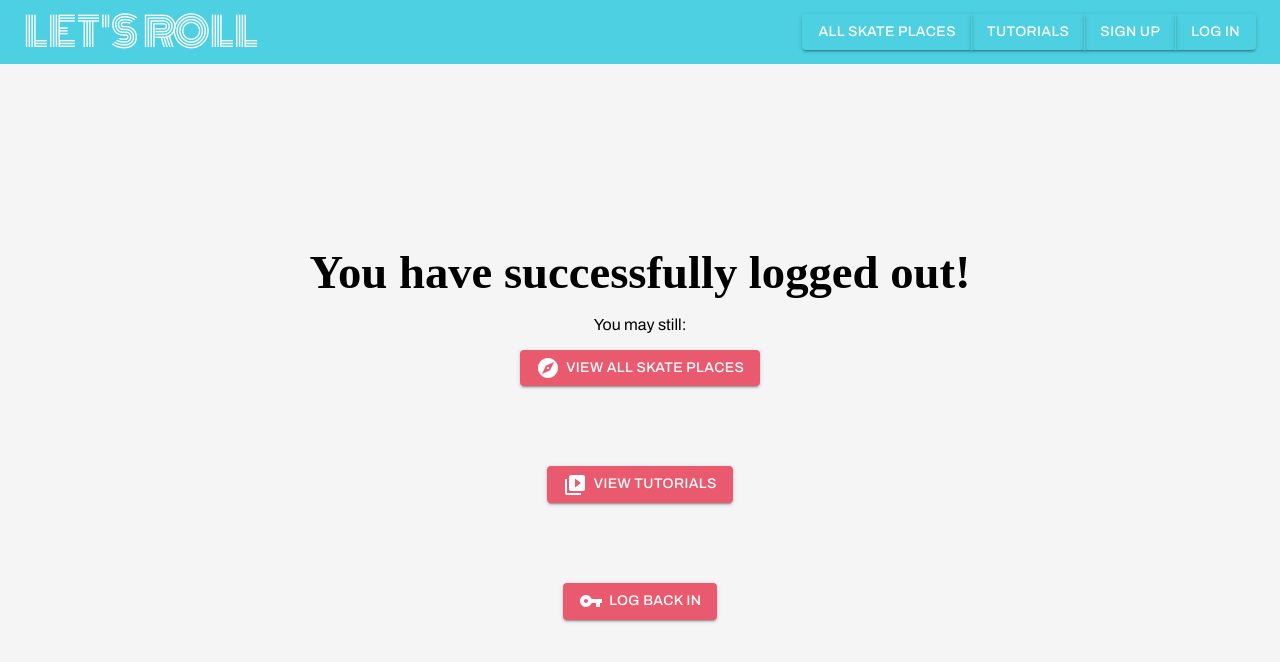
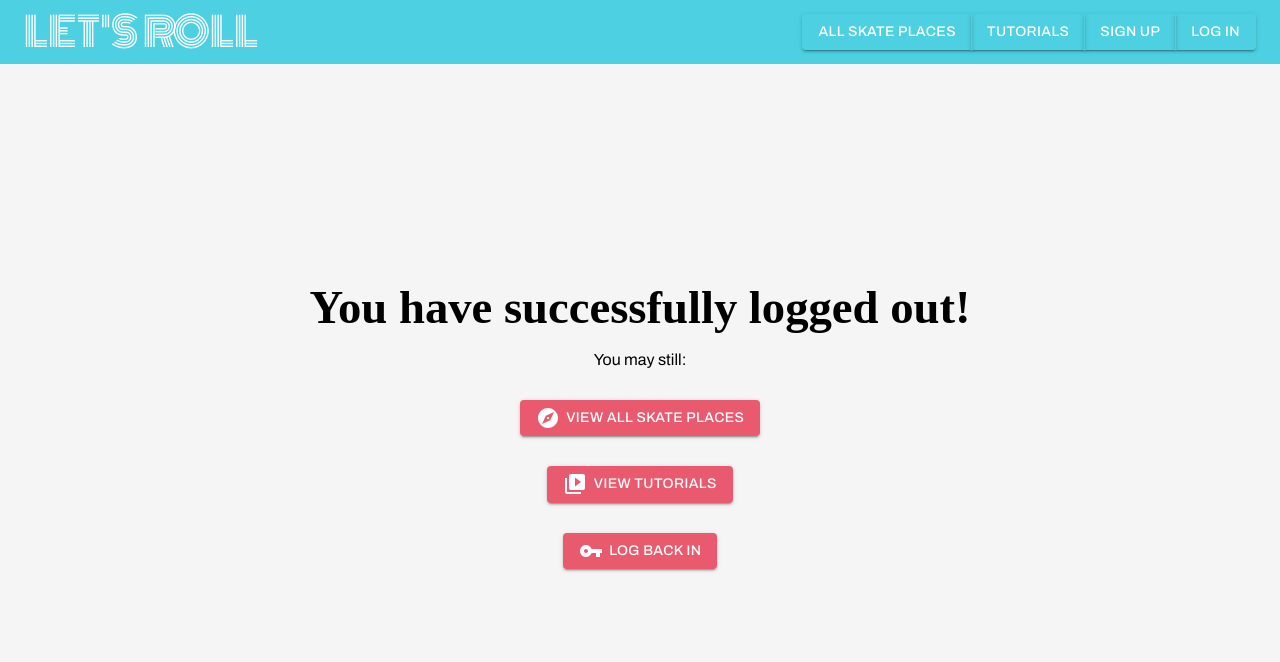
Before and after one commit to jadavianett/Lets-Roll, a React (Create React App) app in the folder client/: page /logout in a window 1280 px wide. Shown: the top 662 px of the page. Built offline with nearby package versions, Linux system fonts and the light colour scheme; a web font is replaced by a local one.

Commit message:
wrangled logout buttons and signup page

```diff
--- a/client/src/pages/Logout.js
+++ b/client/src/pages/Logout.js
@@ -27,31 +27,25 @@ const Logout = () => {
           <br />
           <p>You may still:</p>
           <br />
-          <div id="dash-links">
-            <p class="btm-margin">
+          <div id="logout-links">
             <Link to="/allplaces" className="no-link-style">
               <Button variant="contained" className="full-width">
                 <ExploreIcon /> &nbsp; VIEW ALL SKATE PLACES
               </Button>
             </Link>
-            </p>
 
-            <p class="btm-margin">
             <Link to="/tutorials" className="no-link-style">
               <Button variant="contained" className="full-width">
                 <VideoLibraryIcon />
                 &nbsp; VIEW TUTORIALS
               </Button>
             </Link>
-            </p>
 
-            <p>
             <Link to="/login" className="no-link-style">
               <Button variant="contained" className="full-width">
                 <VpnKeyIcon /> &nbsp; LOG BACK IN
               </Button>
             </Link>
-            </p>
           </div>
         </div>
       </div>
--- a/client/src/pages/Pages.css
+++ b/client/src/pages/Pages.css
@@ -65,10 +65,13 @@ h3 {
 /*ALL PLACES AND MY PLACES*/
 /* ================================================================ */
 .places-wrapper {
+  /* border: 2px dashed green; */
   text-align: center;
   border-radius: 10px;
-  padding: 0 10vw;
-  max-width: 600px;
+  padding-left: 10vw;
+  padding-right: 10vw;
+  /* padding: 0 10vw; */
+  /* max-width: 600px; */
   margin: auto;
   margin-top: 50px;
   margin-bottom: 50px;
@@ -76,9 +79,15 @@ h3 {
 }
 
 .card-div-1 {
+  /* border: 1px dashed hotpink; */
+
   padding: 30px 0px;
   margin: 30px auto;
   text-align: center;
+}
+.card-div-2 img {
+  /* border: 2px dashed blue; */
+  width: 100%;
 }
 
 .view-more-info {
@@ -97,6 +106,17 @@ h3 {
 #log-in-button {
   animation: shakeY;
   animation-duration: 5s;
+}
+/* ================================================================ */
+
+/*LOG OUT PAGE*/
+/* ================================================================ */
+#logout-links {
+  height: 200px;
+  /* border: 2px dashed red; */
+  display: flex;
+  flex-direction: column;
+  justify-content: space-around;
 }
 /* ================================================================ */
 
@@ -125,8 +145,9 @@ h3 {
 /* SIGNUP */
 /* ================================================================ */
 #signup-wrapper {
+  /* border: 1px dashed red; */
   text-align: center;
-  max-width: 500px;
+  width: 80vw;
   border-radius: 10px;
   margin-top: 30px;
   margin-bottom: 50px;
@@ -204,7 +225,7 @@ iframe {
 
 /* USER DASHBOARD */
 /* ================================================================ */
-#dash-links {
+.dash-links {
   height: 270px;
   display: flex;
   flex-direction: column;
--- a/client/src/pages/UserDashboard.js
+++ b/client/src/pages/UserDashboard.js
@@ -31,7 +31,7 @@ function UserDashboard() {
           <br />
           <br />
 
-          <div id="dash-links">
+          <div className="dash-links">
             <Link to="/allplaces" className="no-link-style">
               <Button variant="contained" className="set-width no-link-style">
                 <ExploreIcon /> &nbsp; VIEW ALL SKATE PLACES
```
Lines whose indentation alone changed are shown as unchanged.
